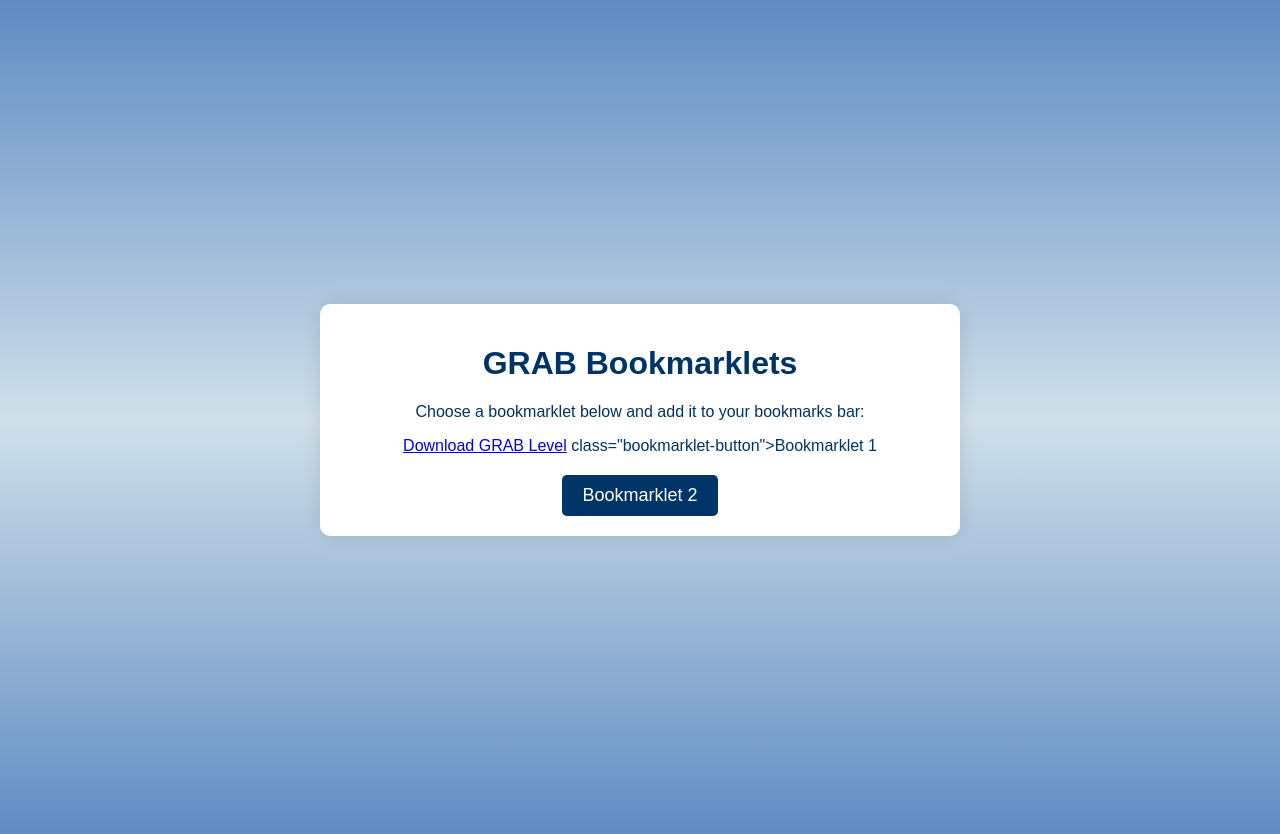
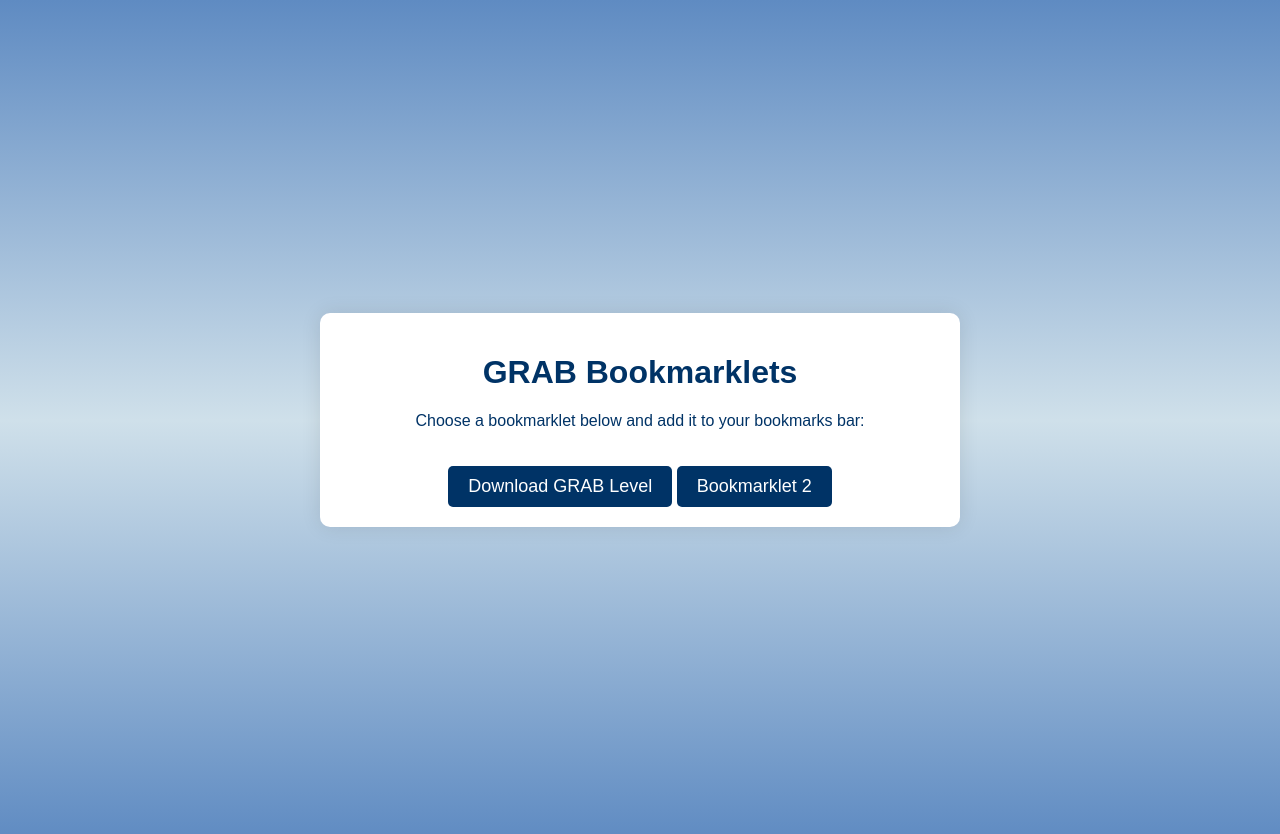
Before and after one commit to Vestria4/GRAB-Bookmarklets, a plain HTML site: page index.html in a window 1280 px wide. Drawn offline with Linux system fonts and the light colour scheme.

Commit message:
Update index.html

```diff
--- a/index.html
+++ b/index.html
@@ -56,9 +56,8 @@
     <div class="container">
         <h1>GRAB Bookmarklets</h1>
         <p>Choose a bookmarklet below and add it to your bookmarks bar:</p>
-        <a href="javascript:(function(){let link=window.location.href;if(link.includes('grabvr.quest/levels/viewer/?level=')){let id=link.match(/level=([^&]+)/)[1];fetch(`https://api.slin.dev/grab/v1/details/${id.replace(':', '/')}`).then(response=>response.json()).then(details=>{let downloadLink=`https://api.slin.dev/grab/v1/download/${id.replace(':', '/')}/${details.iteration}`;let epochTime=Math.floor(Date.now()/1000);let fileName=`${epochTime}.level`;fetch(downloadLink).then(response=>response.blob()).then(blob=>{let url=window.URL.createObjectURL(blob);let a=document.createElement('a');a.href=url;a.download=fileName;document.body.appendChild(a);a.click();window.URL.revokeObjectURL(url);});}).catch(error=>console.error('Error:',error));}else{alert('Not a valid GRAB Level page!');}})();">Download GRAB Level</a>
-
-            class="bookmarklet-button">Bookmarklet 1</a>
+        <a href="javascript:(function(){let link=window.location.href;if(link.includes('grabvr.quest/levels/viewer/?level=')){let id=link.match(/level=([^&]+)/)[1];fetch(`https://api.slin.dev/grab/v1/details/${id.replace(':', '/')}`).then(response=>response.json()).then(details=>{let downloadLink=`https://api.slin.dev/grab/v1/download/${id.replace(':', '/')}/${details.iteration}`;let epochTime=Math.floor(Date.now()/1000);let fileName=`${epochTime}.level`;fetch(downloadLink).then(response=>response.blob()).then(blob=>{let url=window.URL.createObjectURL(blob);let a=document.createElement('a');a.href=url;a.download=fileName;document.body.appendChild(a);a.click();window.URL.revokeObjectURL(url);});}).catch(error=>console.error('Error:',error));}else{alert('Not a valid GRAB Level page!');}})();"
+            class="bookmarklet-button">Download GRAB Level</a>
         <a href="javascript:(function(){/* Your bookmarklet code goes here */})();"
             class="bookmarklet-button">Bookmarklet 2</a>
         <!-- Add more bookmarklets as needed -->
```
